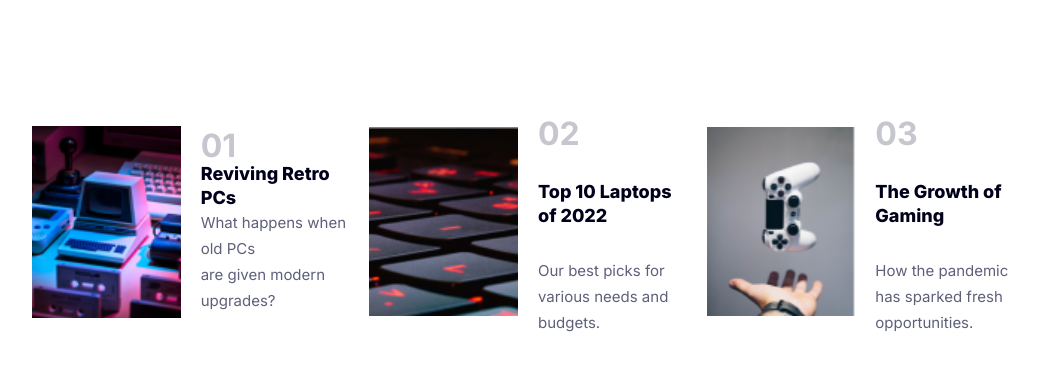
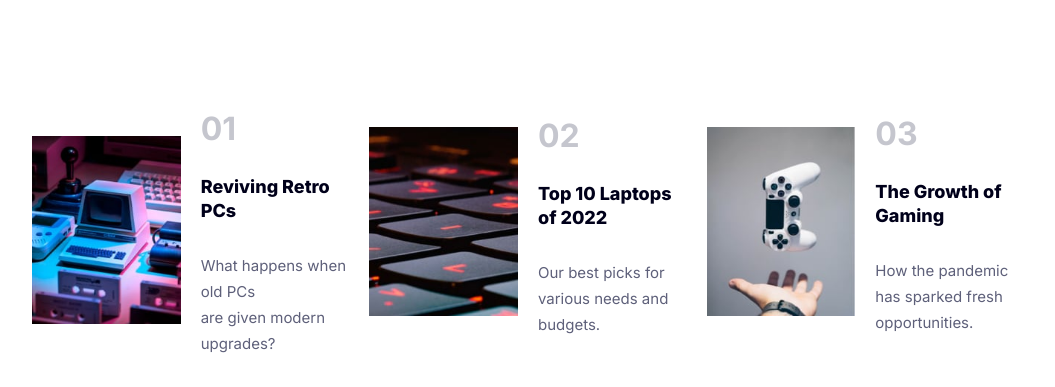
Before and after one commit to SolaKabuta/finalcssproject, a plain HTML site: page index.html in a window 1280 px wide. Shown: the part 644-1031 px from the top of the page, without its empty margins (112-1167 px from the left). Drawn offline with Linux system fonts and the light colour scheme; a web font is replaced by a local one.

Commit message:
images-quality-edit

```diff
--- a/index.html
+++ b/index.html
@@ -66,9 +66,9 @@
       <div class="container">
         <div class="product-grid">
             <div class="box-1">
-              <div class="card">
-                <img src="images/img1.png" alt="" />
-                <div class="card-text-1">
+              <a href="https://www.canardpc.com/cat%C3%A9gorie/retrogaming/"><div class="card">
+                <img src="images/image-retro-pcs.jpg" alt="" />
+                <div class="card-text">
                     <p class="numbers">01</p>
                     <p class="headings-2">Reviving Retro PCs</p>
                     <p class="parag-3">
@@ -76,23 +76,23 @@
                       are given modern upgrades?
                     </p>
                 </div>
-              </div>
+              </div></a>
             </div>
           <div class="box-2">
-            <div class="card">
-              <img src="images/img2.png" alt="" />
-              <div class="card-text">
-                <p class="numbers">02</p>
-                <p class="headings-2">Top 10 Laptops of 2022</p>
-                <p class="parag-3">
-                  Our best picks for various needs and budgets.
-                </p>
+           <a href="https://www.toptenreviews.com/best-laptops"> <div class="card">
+            <img src="images/image-top-laptops.jpg" alt="" />
+            <div class="card-text">
+              <p class="numbers">02</p>
+              <p class="headings-2">Top 10 Laptops of 2022</p>
+              <p class="parag-3">
+                Our best picks for various needs and budgets.
+              </p></a>
               </div>
             </div>
           </div>
           <div class="box-3">
             <div class="card">
-              <img src="images/img3.png" alt="" />
+              <img src="images/image-gaming-growth.jpg" alt="" />
               <div class="card-text">
                 <p class="numbers">03</p>
                 <p class="headings-2">The Growth of Gaming</p>
--- a/style.css
+++ b/style.css
@@ -74,7 +74,7 @@ h1 {
 }
 
 .bttn-1:hover {
-  background: #4858E3;
+  background: #4858e3;
   color: #c7f2a7;
 }
 
@@ -176,10 +176,9 @@ h2 {
 
 /* MEDIA QUERIES TABLETS  */
 
-
 /* MEDIA QUERIES  */
 /* min-width = à partir de */
-@media screen and (min-width:1023px) {
+@media screen and (min-width: 1023px) {
   .container {
     max-width: 80vw;
   }
@@ -196,7 +195,6 @@ h2 {
     height: 300px;
     aspect-ratio: 1 / 1;
     grid-column: 1 / span 2;
-
   }
   h1 {
     padding: 0;
@@ -218,7 +216,7 @@ h2 {
     font-weight: 400;
     line-height: 26px;
   }
-  .bttn-1{
+  .bttn-1 {
     margin-top: 100px;
   }
   .text-block {
@@ -235,9 +233,8 @@ h2 {
   .product-grid {
     display: grid;
     gap: 20px;
-    grid-template-columns: repeat(3,1fr);
+    grid-template-columns: repeat(3, 1fr);
   }
-
 
   .box-1 {
     grid-column: 1 / span 1;
```
Also changed, not shown: images/image-gaming-growth.jpg (added), images/image-retro-pcs.jpg (added), images/image-top-laptops.jpg (added).
